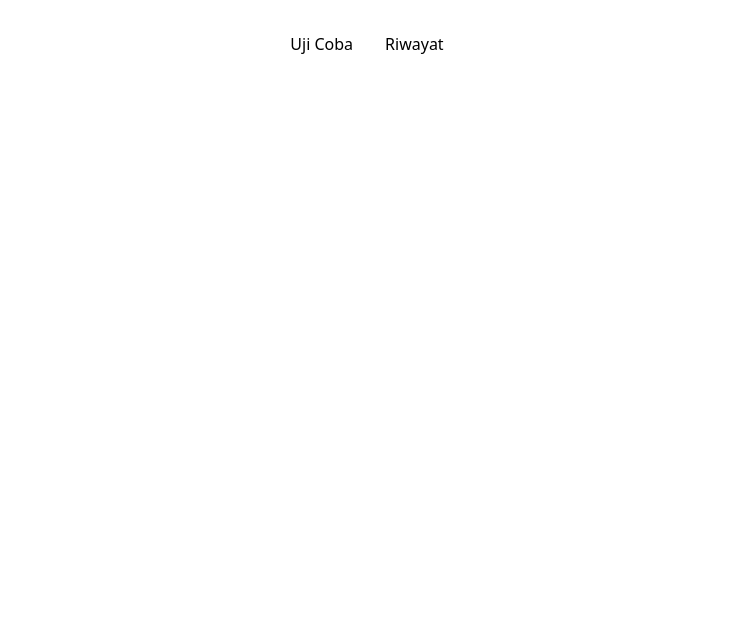
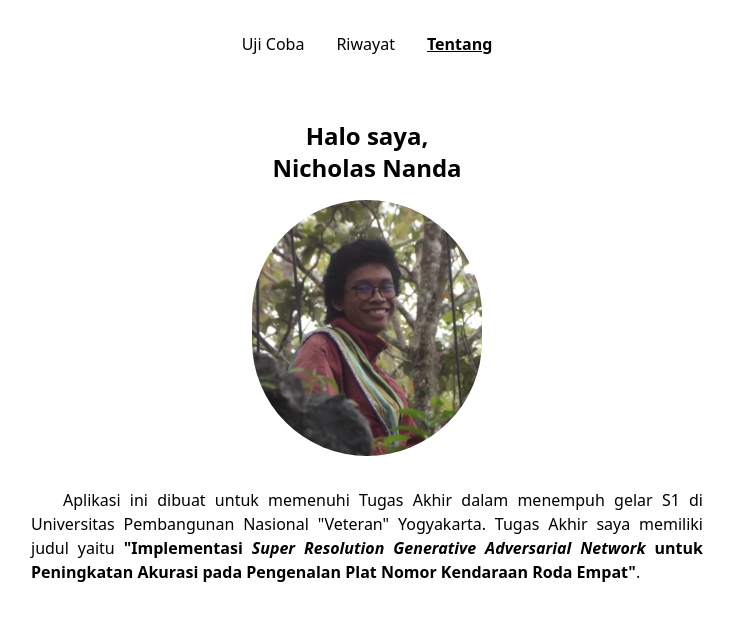
Before and after one commit to hujikol/LPR-SRGAN, a React (Create React App) app in the folder frontend/: page /tentang in a window 1280 px wide. Before the commit this address had no page. Shown: the top 620 px of the page, without its empty margins (273-1006 px from the left). Built offline with nearby package versions, Linux system fonts and the light colour scheme.

Commit message:
Creating About Page, add routes

```diff
--- a/frontend/src/App.js
+++ b/frontend/src/App.js
@@ -4,6 +4,8 @@ import Home from "./pages/Home";
 import History from "./pages/History";
 import HistoryList from "./pages/HistoryList";
 import HistoryDetail from "./pages/HistoryDetail";
+import About from "./pages/About";
+
 import Navbar from "./components/Navbar";
 
 const App = () => {
@@ -17,6 +19,7 @@ const App = () => {
             <Route path='' element={<HistoryList />} />
             <Route path=':postSlug' element={<HistoryDetail />} />
           </Route>
+          <Route path='/tentang' element={<About />} />
         </Routes>
       </Router>
     </React.StrictMode>
--- a/frontend/src/components/DropBox.js
+++ b/frontend/src/components/DropBox.js
@@ -55,7 +55,7 @@ function DropBox(props) {
 
   return (
     <div className='flex container flex-col justify-center items-center mx-auto mt-16 w-full'>
-      <div className='mx-auto w-10/12 hover:bg-gray-100'>
+      <div className='mx-auto w-2/3 hover:bg-gray-100'>
         <div {...getRootProps({ className: "dropzone" })}>
           <label
             htmlFor='dropzone-file'
@@ -63,14 +63,13 @@ function DropBox(props) {
             rounded-lg border-2 border-gray-300 border-dashed cursor-pointer'
           >
             <LabelText />
-            {console.log(acceptedFileItems[0])}
             <input {...getInputProps()} />
           </label>
         </div>
       </div>
       <div className='flex flex-col mt-4'>
         <button
-          className='bg-blue-500 hover:bg-blue-700 text-white font-bold py-2 px-8 rounded'
+          className='bg-blue-500 hover:bg-blue-700 text-white font-bold py-2 px-16 rounded'
           type='submit'
         >
           Super!
--- a/frontend/src/components/Navbar.js
+++ b/frontend/src/components/Navbar.js
@@ -8,17 +8,34 @@ function Navbar() {
     <nav className='container mx-auto mt-8'>
       <div className='flex flex-row justify-center'>
         <div className='px-4'>
-          <NavLink className={`${pathName === "/" ? "font-bold" : ""}`} to=''>
+          <NavLink
+            className={`${
+              pathName === "/" ? "font-bold underline" : ""
+            } hover:underline`}
+            to=''
+          >
             Uji Coba
           </NavLink>
         </div>
 
         <div className='px-4'>
           <NavLink
-            className={`${pathName === "/riwayat" ? "font-bold" : ""}`}
+            className={`${
+              pathName === "/riwayat" ? "font-bold underline" : ""
+            } hover:underline`}
             to='/riwayat'
           >
             Riwayat
+          </NavLink>
+        </div>
+        <div className='px-4'>
+          <NavLink
+            className={`${
+              pathName === "/tentang" ? "font-bold underline" : ""
+            } hover:underline`}
+            to='/tentang'
+          >
+            Tentang
           </NavLink>
         </div>
       </div>
--- /dev/null
+++ b/frontend/src/pages/About.js
@@ -0,0 +1,32 @@
+import React from "react";
+
+function About() {
+  return (
+    <div className='container mx-auto mt-16'>
+      <div className='flex flex-col items-center'>
+        <h1 className='text-2xl text-center font-bold'>
+          Halo saya, <br /> Nicholas Nanda
+        </h1>
+        <img
+          className='mt-4 rounded-full max-h-64'
+          src={require("./../assets/profile.jpg")}
+          alt='Author_Profile_Picture'
+        />
+        <p className='mt-8 mx-16 max-w-2xl text-justify'>
+          &emsp;&emsp;Aplikasi ini dibuat untuk memenuhi Tugas Akhir dalam
+          menempuh gelar S1 di Universitas Pembangunan Nasional "Veteran"
+          Yogyakarta. Tugas Akhir saya memiliki judul yaitu{" "}
+          <b>
+            {" "}
+            "Implementasi{" "}
+            <em>Super Resolution Generative Adversarial Network</em> untuk
+            Peningkatan Akurasi pada Pengenalan Plat Nomor Kendaraan Roda Empat"
+          </b>
+          .
+        </p>
+      </div>
+    </div>
+  );
+}
+
+export default About;
```
Also changed, not shown: frontend/src/assets/profile.jpg (added).
